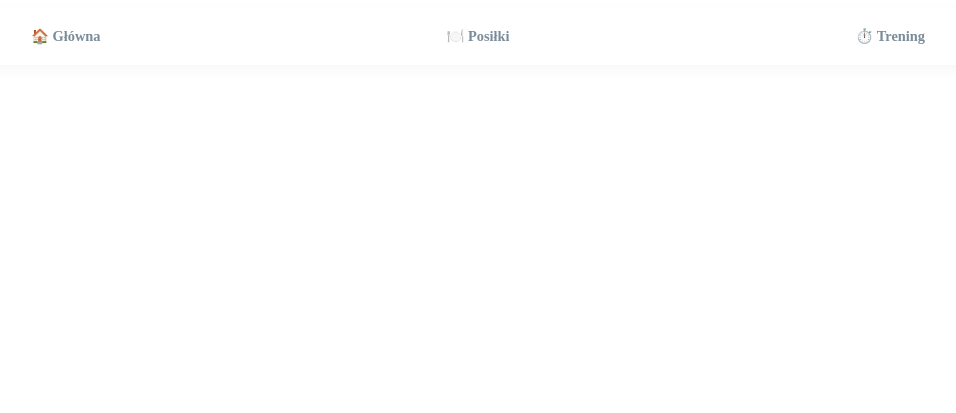
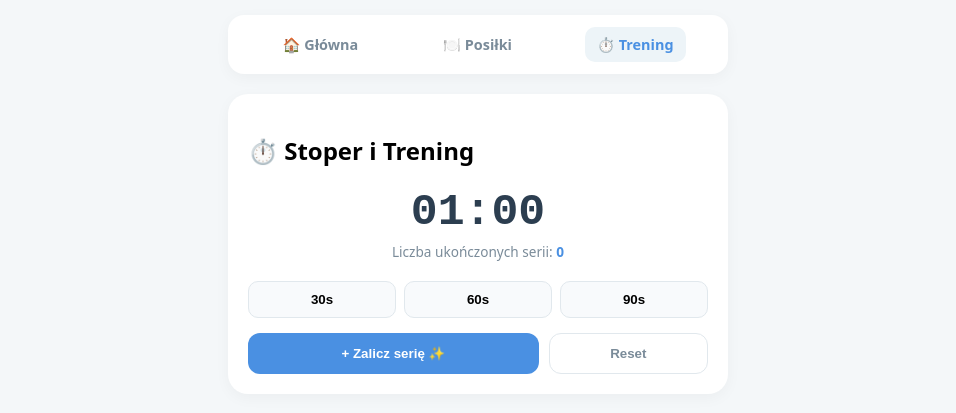
Before and after one commit to antoninapiotrowiak/Aplikacja-redukcja, a plain HTML site: page treningi.html in a window 1280 px wide. Shown: the whole page, without its empty margins (162-1118 px from the left). Drawn offline with Linux system fonts and the light colour scheme.

Commit message:
Create workout timer interface in treningi.html
Added HTML structure for a timer and workout interface.

```diff
--- a/treningi.html
+++ b/treningi.html
@@ -1,9 +1,19 @@
-<!-- NAV BAR / MENU TOP -->
-<nav class="top-nav">
-    <a href="index.html" class="nav-link">🏠 Główna</a>
-    <a href="posilki.html" class="nav-link">🍽️ Posiłki</a>
-    <a href="trening.html" class="nav-link">⏱️ Trening</a>
-</nav>
+<!DOCTYPE html>
+<html lang="pl">
+<head>
+    <meta charset="UTF-8">
+    <meta name="viewport" content="width=device-width, initial-scale=1.0">
+    <title>Stoper i Trening ⏱️</title>
+    <link rel="stylesheet" href="style.css">
+</head>
+<body style="font-family: system-ui, sans-serif; background: #f4f7f9; padding: 15px; max-width: 500px; margin: 0 auto;">
+
+    <!-- PASEK NAWIGACJI -->
+    <nav class="top-nav">
+        <a href="index.html" class="nav-link">🏠 Główna</a>
+        <a href="posilki.html" class="nav-link">🍽️ Posiłki</a>
+        <a href="trening.html" class="nav-link active">⏱️ Trening</a>
+    </nav>
 
 <style>
 .top-nav {
@@ -29,3 +39,75 @@
     background: var(--primary-light, #edf4f8);
 }
 </style>
+
+    <!-- STOPER PRZERW I LICZNIK SERII -->
+    <div class="card" style="background:#fff; padding:20px; border-radius:20px; box-shadow:0 4px 15px rgba(0,0,0,0.04);">
+        <h2>⏱️ Stoper i Trening</h2>
+
+        <div style="text-align: center; margin: 20px 0;">
+            <div id="timerDisplay" style="font-size: 2.8rem; font-weight: 800; color: #2c3e50; font-family: monospace;">01:00</div>
+            <p style="color: #7a8b99; font-size: 0.85rem; margin-top: 5px;">Liczba ukończonych serii: <span id="setCounter" style="font-weight: bold; color: #4a90e2;">0</span></p>
+        </div>
+
+        <div style="display: flex; gap: 8px; margin-bottom: 15px;">
+            <button onclick="startTimer(30)" style="flex:1; padding: 10px; border: 1px solid #e1e8ed; border-radius: 10px; background: #f8fafc; font-weight: 600; cursor: pointer;">30s</button>
+            <button onclick="startTimer(60)" style="flex:1; padding: 10px; border: 1px solid #e1e8ed; border-radius: 10px; background: #f8fafc; font-weight: 600; cursor: pointer;">60s</button>
+            <button onclick="startTimer(90)" style="flex:1; padding: 10px; border: 1px solid #e1e8ed; border-radius: 10px; background: #f8fafc; font-weight: 600; cursor: pointer;">90s</button>
+        </div>
+
+        <div style="display: flex; gap: 10px;">
+            <button onclick="addSet()" style="flex:2; padding: 12px; border: none; border-radius: 12px; background: #4a90e2; color: #fff; font-weight: bold; cursor: pointer;">+ Zalicz serię ✨</button>
+            <button onclick="resetWorkout()" style="flex:1; padding: 12px; border: 1px solid #e1e8ed; border-radius: 12px; background: #fff; color: #7a8b99; font-weight: bold; cursor: pointer;">Reset</button>
+        </div>
+    </div>
+
+    <script>
+        let timerInterval = null;
+        let timeLeft = 60;
+        let completedSets = parseInt(localStorage.getItem('workoutSets')) || 0;
+
+        document.getElementById('setCounter').textContent = completedSets;
+
+        function updateDisplay() {
+            const minutes = Math.floor(timeLeft / 60).toString().padStart(2, '0');
+            const seconds = (timeLeft % 60).toString().padStart(2, '0');
+            document.getElementById('timerDisplay').textContent = `${minutes}:${seconds}`;
+        }
+
+        function startTimer(seconds) {
+            clearInterval(timerInterval);
+            timeLeft = seconds;
+            updateDisplay();
+
+            timerInterval = setInterval(() => {
+                timeLeft--;
+                updateDisplay();
+
+                if (timeLeft <= 0) {
+                    clearInterval(timerInterval);
+                    document.getElementById('timerDisplay').textContent = "00:00";
+                    alert("Koniec przerwy! Czas na kolejną serię 💪");
+                }
+            }, 1000);
+        }
+
+        function addSet() {
+            completedSets++;
+            document.getElementById('setCounter').textContent = completedSets;
+            localStorage.setItem('workoutSets', completedSets);
+            startTimer(60); // Automatycznie odpala stoper 60s po serii
+        }
+
+        function resetWorkout() {
+            completedSets = 0;
+            document.getElementById('setCounter').textContent = 0;
+            localStorage.removeItem('workoutSets');
+            clearInterval(timerInterval);
+            timeLeft = 60;
+            updateDisplay();
+        }
+
+        updateDisplay();
+    </script>
+</body>
+</html>
```
